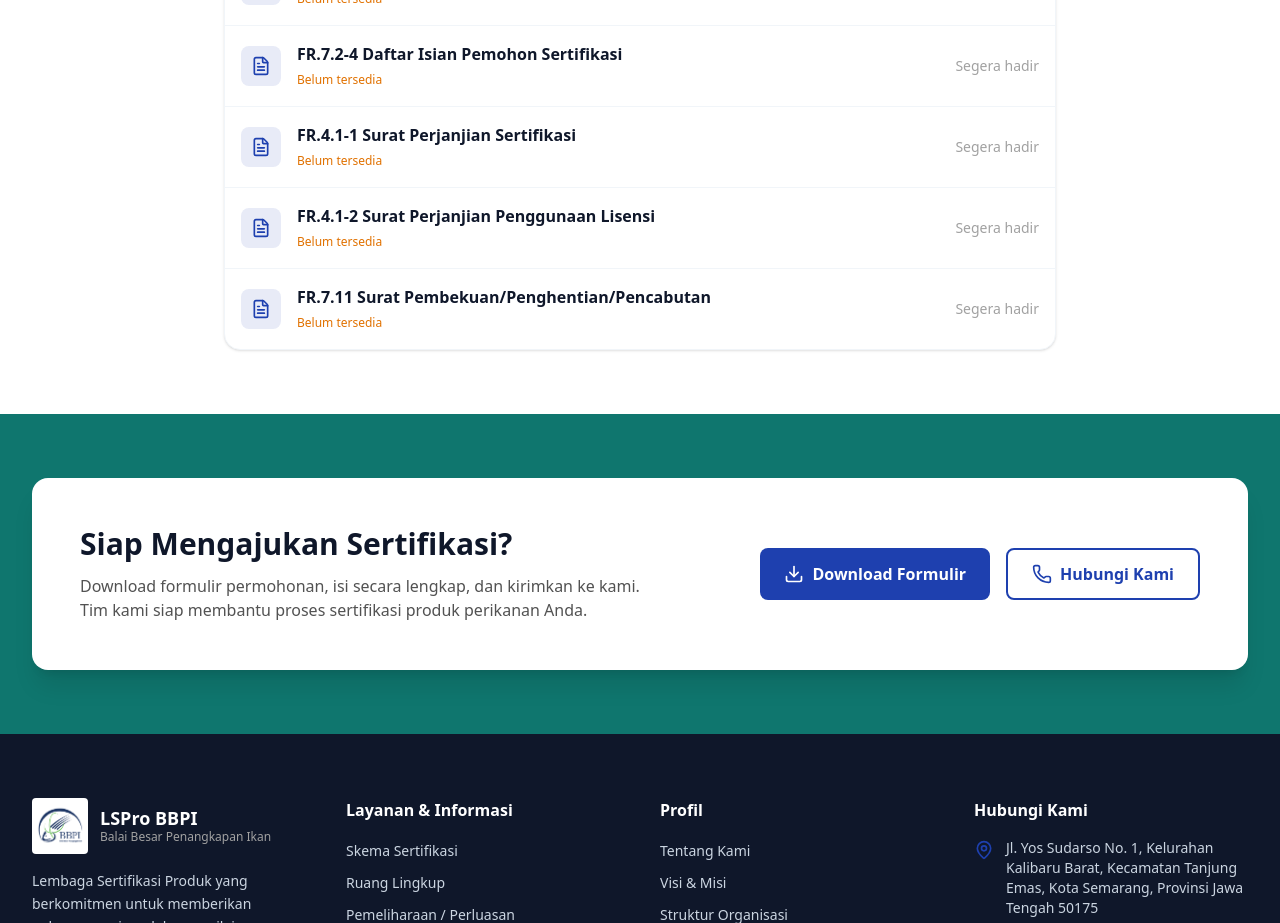
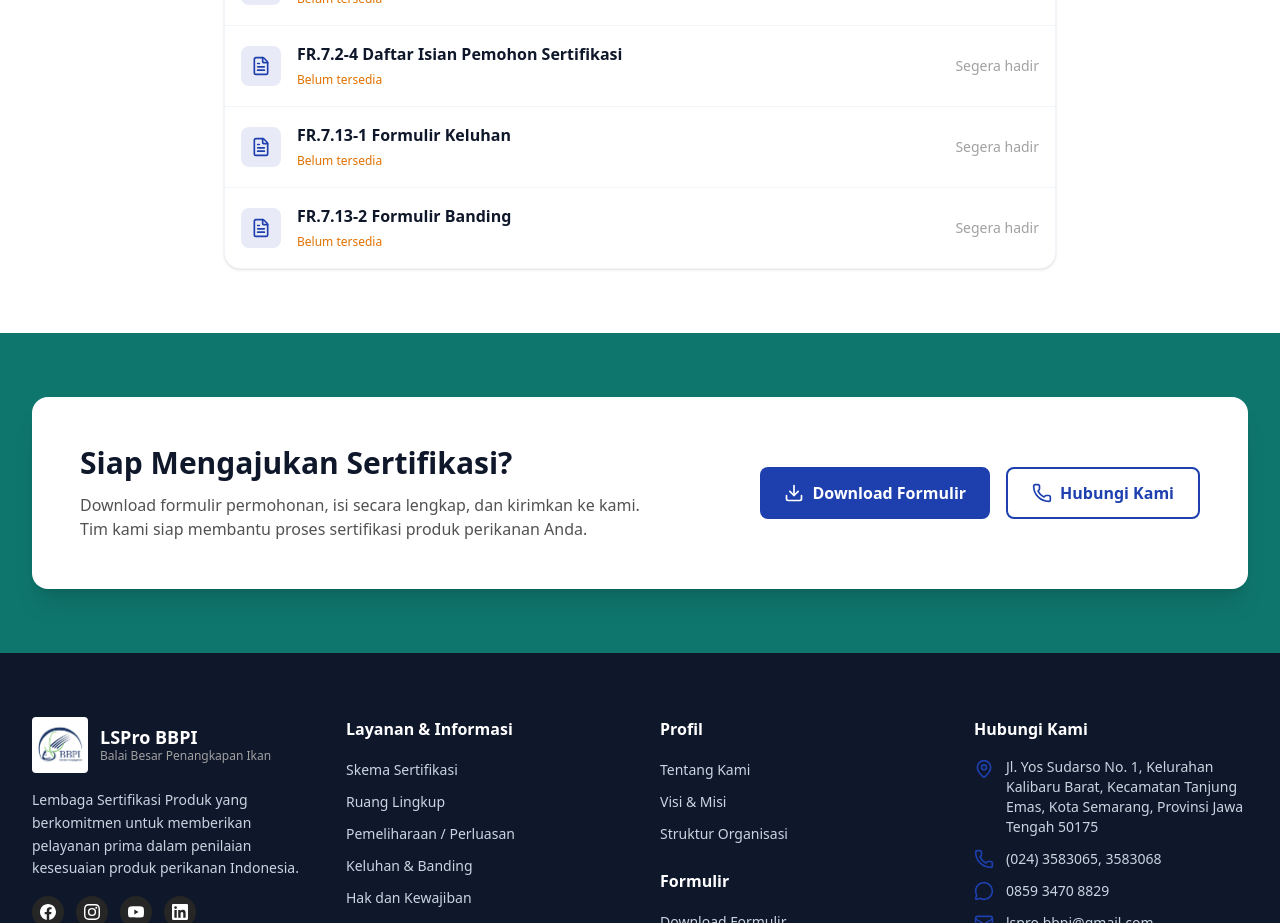
Before and after one commit to dhimasaqil/LSProBBPI, a React (Vite) app: page /formulir/download in a window 1280 px wide. Shown: the part 820-1743 px from the top of the page. Built offline with nearby package versions, Linux system fonts and the light colour scheme; no server answers; the database is empty.

Commit message:
chore: update default form download list to match uploaded Asset forms

```diff
--- a/src/pages/FormDownload.tsx
+++ b/src/pages/FormDownload.tsx
@@ -9,9 +9,8 @@ const defaultForms = [
   { slug: 'fr-7-2-2', label: 'FR.7.2-2 Pernyataan Kesesuaian' },
   { slug: 'fr-7-2-3', label: 'FR.7.2-3 Pernyataan Persetujuan Pemohon' },
   { slug: 'fr-7-2-4', label: 'FR.7.2-4 Daftar Isian Pemohon Sertifikasi' },
-  { slug: 'fr-4-1-1', label: 'FR.4.1-1 Surat Perjanjian Sertifikasi' },
-  { slug: 'fr-4-1-2', label: 'FR.4.1-2 Surat Perjanjian Penggunaan Lisensi' },
-  { slug: 'fr-7-11', label: 'FR.7.11 Surat Pembekuan/Penghentian/Pencabutan' },
+  { slug: 'fr-7-13-1', label: 'FR.7.13-1 Formulir Keluhan' },
+  { slug: 'fr-7-13-2', label: 'FR.7.13-2 Formulir Banding' },
 ]
 
 export default function FormDownload() {
```
